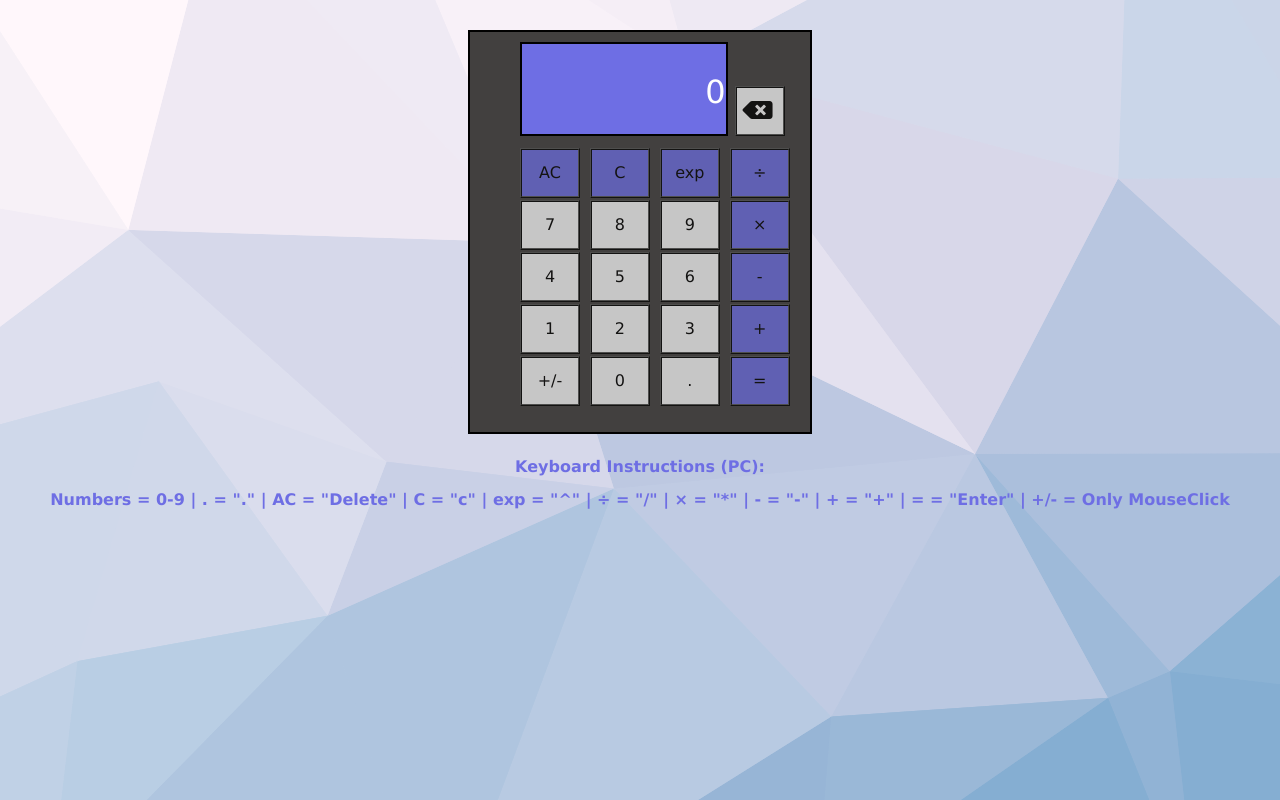
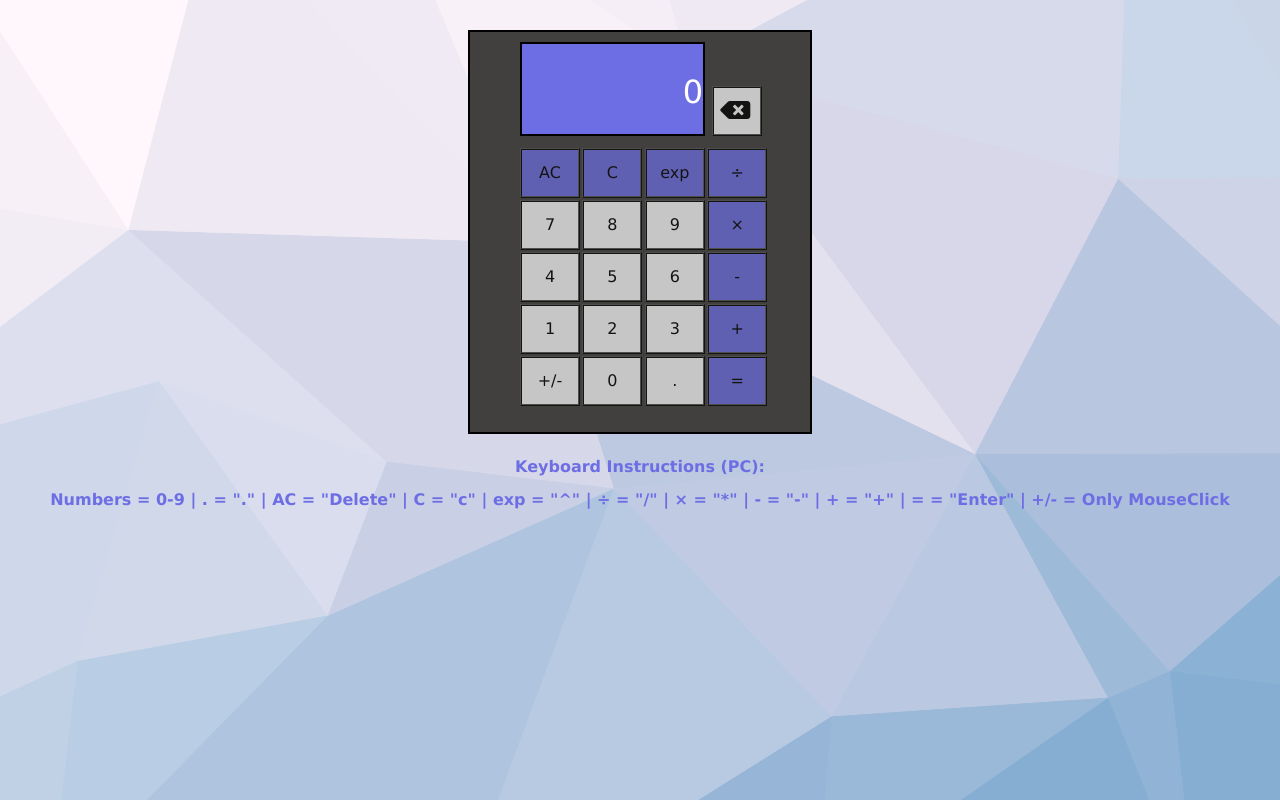
Before and after one commit to Jameslo599/calculator, a plain HTML site: page index.html in a window 1280 px wide. Drawn offline with Linux system fonts and the light colour scheme.

Commit message:
adjusted display qidth for higher resolution monitors

```diff
--- a/css/main.css
+++ b/css/main.css
@@ -8,9 +8,9 @@ body {
     grid-area: header;
     text-align: right;
     overflow: hidden;
-    width: 10ch;
+    width: 8.9ch;
     height: 60px;
-    max-width: 10ch;
+    max-width: 8.9ch;
     margin-right: auto;
     margin-left: auto;
     margin-top: -40px;
```
